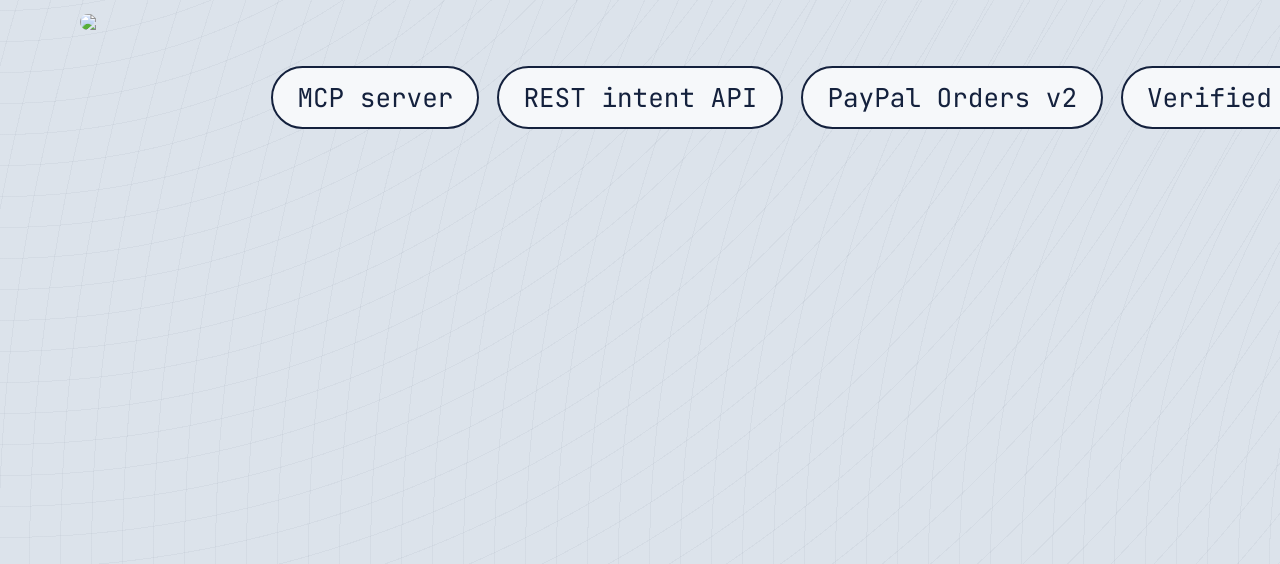
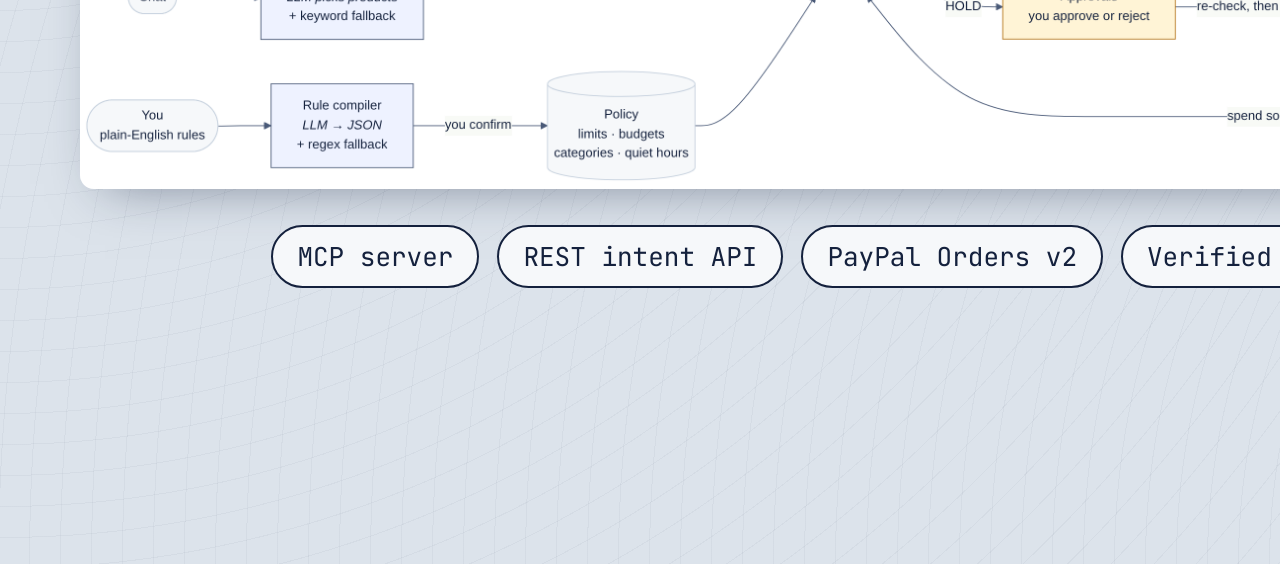
Before and after one commit to RayonBiswas/agentpay-guard, a plain HTML site: page scripts/video/cards/c7.html in a window 1280 px wide. Shown: the part 516-1080 px from the top of the page. Drawn offline with Linux system fonts and the light colour scheme.

Commit message:
Video cards: fix architecture image path

```diff
--- a/scripts/video/cards/c7.html
+++ b/scripts/video/cards/c7.html
@@ -1,4 +1,4 @@
 <!doctype html><link rel=stylesheet href=card.css><div style="text-align:center">
 <h2 style="color:#14213D;margin:0">Any AI agent can plug in. The guard stays in charge.</h2>
-<img class=arch src=architecture.png>
+<img class=arch src=../../../docs/media/architecture.png>
 <div class=pills><span class=pill>MCP server</span><span class=pill>REST intent API</span><span class=pill>PayPal Orders v2</span><span class=pill>Verified webhooks</span><span class=pill>110 tests</span></div></div>
```
